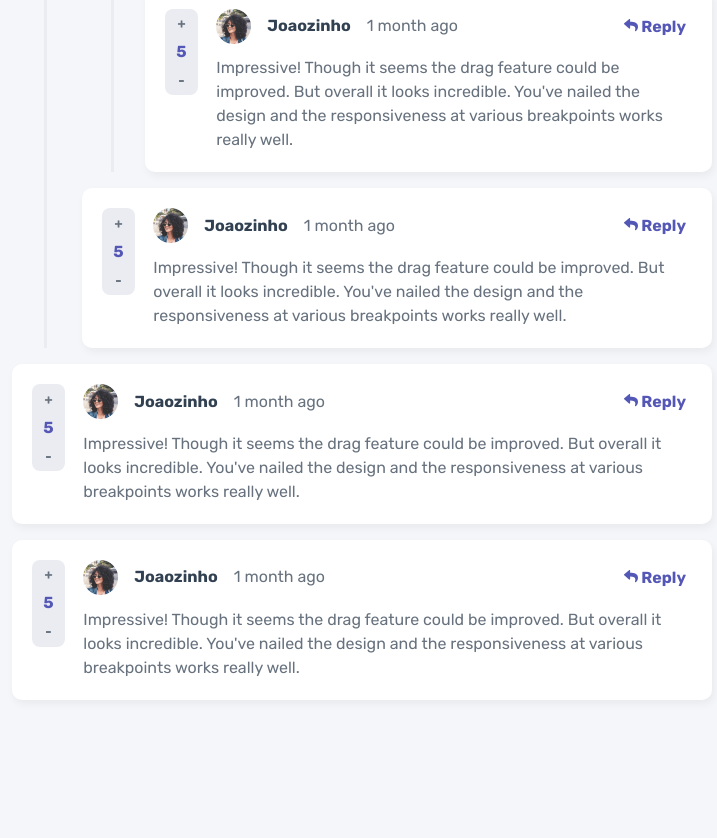
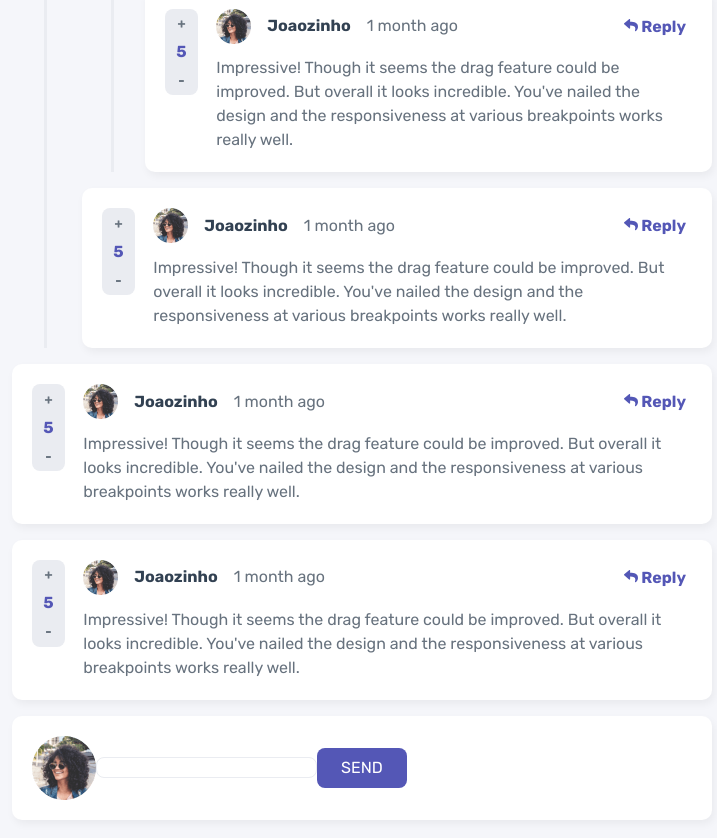
Before and after one commit to MuriWolf/interactive-comments-section-main, a Vue app: page / in a window 1280 px wide. Shown: the part 413-1251 px from the top of the page, without its empty margins (278-995 px from the left). Before the commit the page ends 1179 px from the top, so only its background shows below. Built offline with nearby package versions, Linux system fonts and the light colour scheme; a web font is replaced by a local one.

Commit message:
add comment update

```diff
--- a/src/components/addComment.vue
+++ b/src/components/addComment.vue
@@ -1,5 +1,9 @@
 <template>
-  <div></div>
+  <div class="add-comment">
+    <img class="comment__profile__img" src="../assets/avatars/image-amyrobson.png" alt="">
+    <input type="text" class="add-comment-input input">
+    <button class="btn btn--blue ">send</button>
+  </div>
 </template>
 
 <script lang="ts">
--- /dev/null
+++ b/src/scss/components/_buttons.scss
@@ -0,0 +1,11 @@
+.btn {
+    all: unset;
+    padding: 0.75em 1.5em;
+    border-radius: 8px;
+    text-transform: uppercase;
+}
+
+.btn--blue {
+    color: var(--white);
+    background-color: var(--moderate-blue);
+}
--- a/src/scss/components/comment/_addComment.scss
+++ b/src/scss/components/comment/_addComment.scss
@@ -0,0 +1,8 @@
+.add-comment {
+    display: flex;
+    align-items: center;
+    padding: 2rem;
+    background-color: var(--white);
+    border-radius: 10px;
+    box-shadow: 2px 4px 8px rgba(0, 0, 0, 0.05);
+}
--- a/src/scss/components/comment/_comment.scss
+++ b/src/scss/components/comment/_comment.scss
@@ -1,4 +1,4 @@
-@use "../utilities/breakpoints" as bp;
+@use "../../utilities/breakpoints" as bp;
 
 .comments-section {
     display: flex;
--- a/src/scss/main.css
+++ b/src/scss/main.css
@@ -94,6 +94,26 @@ button {
   --light-gray: hsl(223, 19%, 93%);
   --very-light-gray: hsl(228, 33%, 97%);
   --white: hsl(0, 0%, 100%);
+}
+
+.input {
+  all: unset;
+  display: block;
+  border: 1px solid var(--light-gray);
+  border-radius: 8px;
+  height: 100%;
+}
+
+.btn {
+  all: unset;
+  padding: 0.75em 1.5em;
+  border-radius: 8px;
+  text-transform: uppercase;
+}
+
+.btn--blue {
+  color: var(--white);
+  background-color: var(--moderate-blue);
 }
 
 .comments-section {
@@ -208,4 +228,12 @@ button {
   .reply-comments {
     width: 94%;
   }
+}
+.add-comment {
+  display: flex;
+  align-items: center;
+  padding: 2rem;
+  background-color: var(--white);
+  border-radius: 10px;
+  box-shadow: 2px 4px 8px rgba(0, 0, 0, 0.05);
 }/*# sourceMappingURL=main.css.map */
--- a/src/scss/main.scss
+++ b/src/scss/main.scss
@@ -5,5 +5,7 @@
 @use "utilities/variables";
 @use "utilities/breakpoints";
 
+@use "components/inputs";
+@use "components/buttons";
 @use "components/comment/comment";
 @use "components/comment/addComment";
```
Also changed, not shown: src/scss/components/_inputs.scss (added, +7 -0 lines), 1 other file (tests, documents, lock files or other folders).
